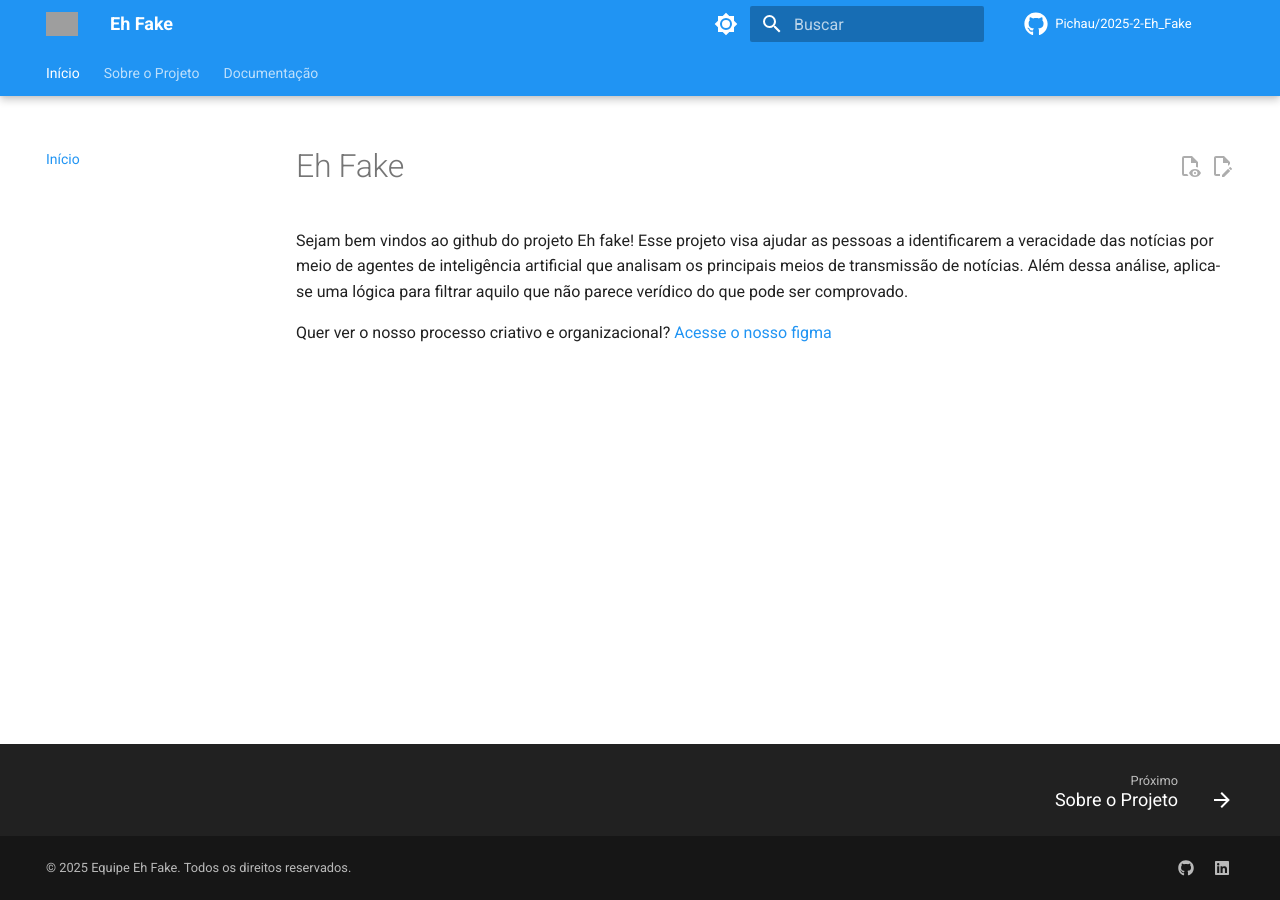
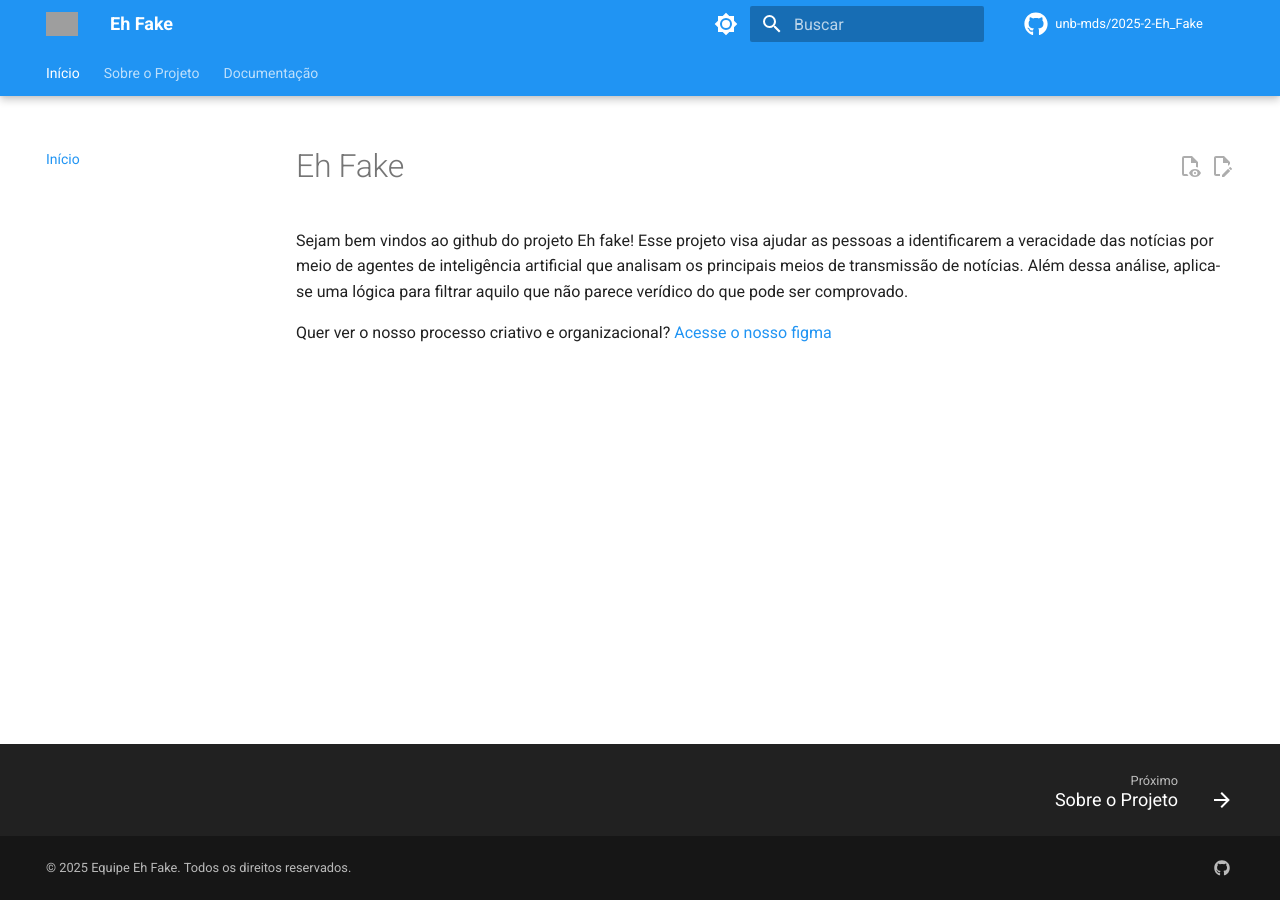
Before and after one commit to unb-mds/2025-2-Eh_Fake, an MkDocs documentation site: the page built from docs/index.md, in a window 1280 px wide. Built offline with MkDocs 1.6.1 and Material for MkDocs 9.7.7, drawn with Linux system fonts in a browser that asks for light colours; comment, search, counter and statistics services are not loaded; grey boxes are pictures that could not be loaded.

Commit message:
Update mkdocs.yml

```diff
--- a/mkdocs.yml
+++ b/mkdocs.yml
@@ -1,11 +1,11 @@
 site_name: Eh Fake
 site_description: Documentação completa do projeto Eh Fake, incluindo guias, relatórios e estratégias para desenvolvimento ágil.
 site_author: Equipe Eh Fake
-site_url: https://pichau.github.io/2025-2-Eh_Fake/  # Ajuste conforme o repositório GitHub Pages
+site_url: https://unb-mds.github.io/2025-2-Eh_Fake/  # Ajuste conforme o repositório GitHub Pages
 
 # Repositório para integração GitHub
-repo_name: Pichau/2025-2-Eh_Fake
-repo_url: https://github.com/Pichau/2025-2-Eh_Fake
+repo_name: unb-mds/2025-2-Eh_Fake
+repo_url: https://unb-mds.github.io/2025-2-Eh_Fake/
 edit_uri: edit/main/docs/  # Permite edição direta no GitHub
 
 # Plugins para funcionalidades avançadas
@@ -84,10 +84,8 @@ theme:
 extra:
   social:
     - icon: fontawesome/brands/github
-      link: https://github.com/Pichau/2025-2-Eh_Fake
-    - icon: fontawesome/brands/linkedin
-      link: https://linkedin.com/in/seu-perfil  # Ajuste ou remova
-  generator: false  # Remove "Made with Material for MkDocs"
+      link: https://unb-mds.github.io/2025-2-Eh_Fake/
+  generator: false
 
 # Copyright no rodapé
 copyright: |
```
